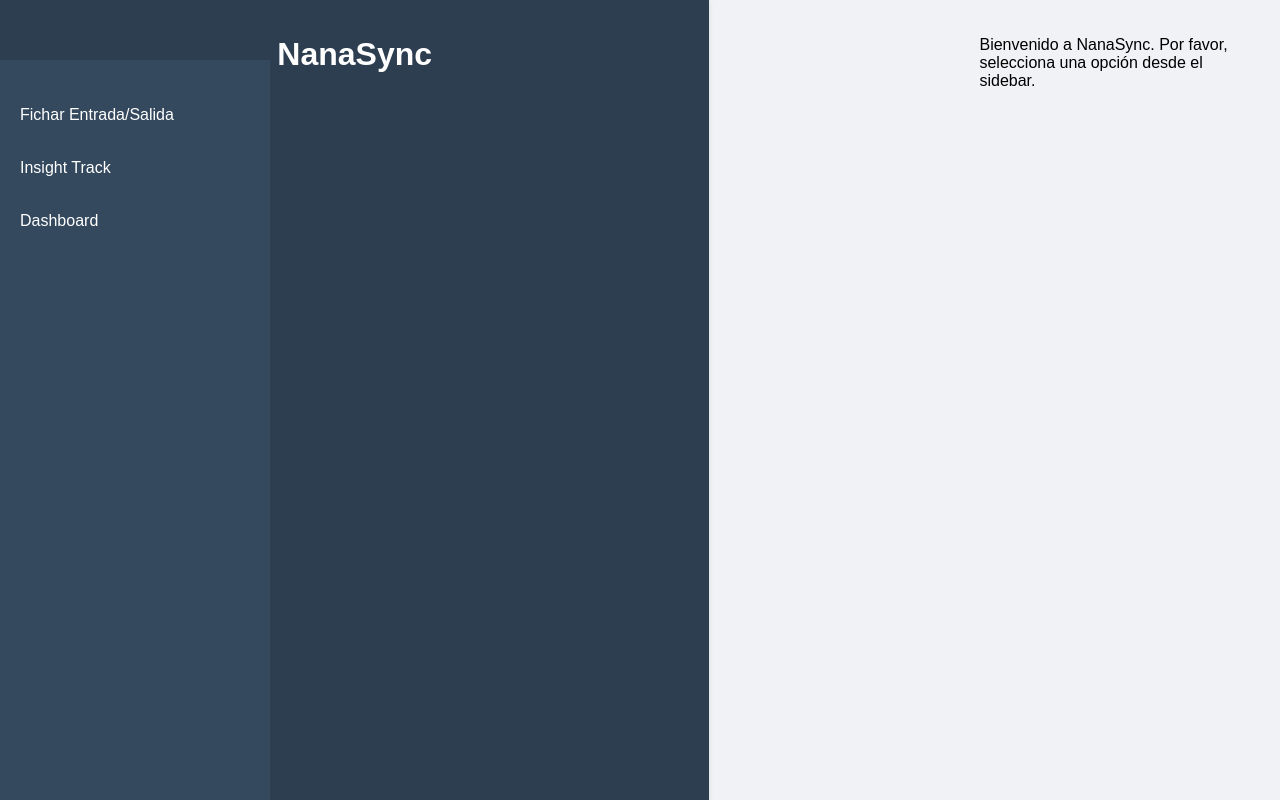
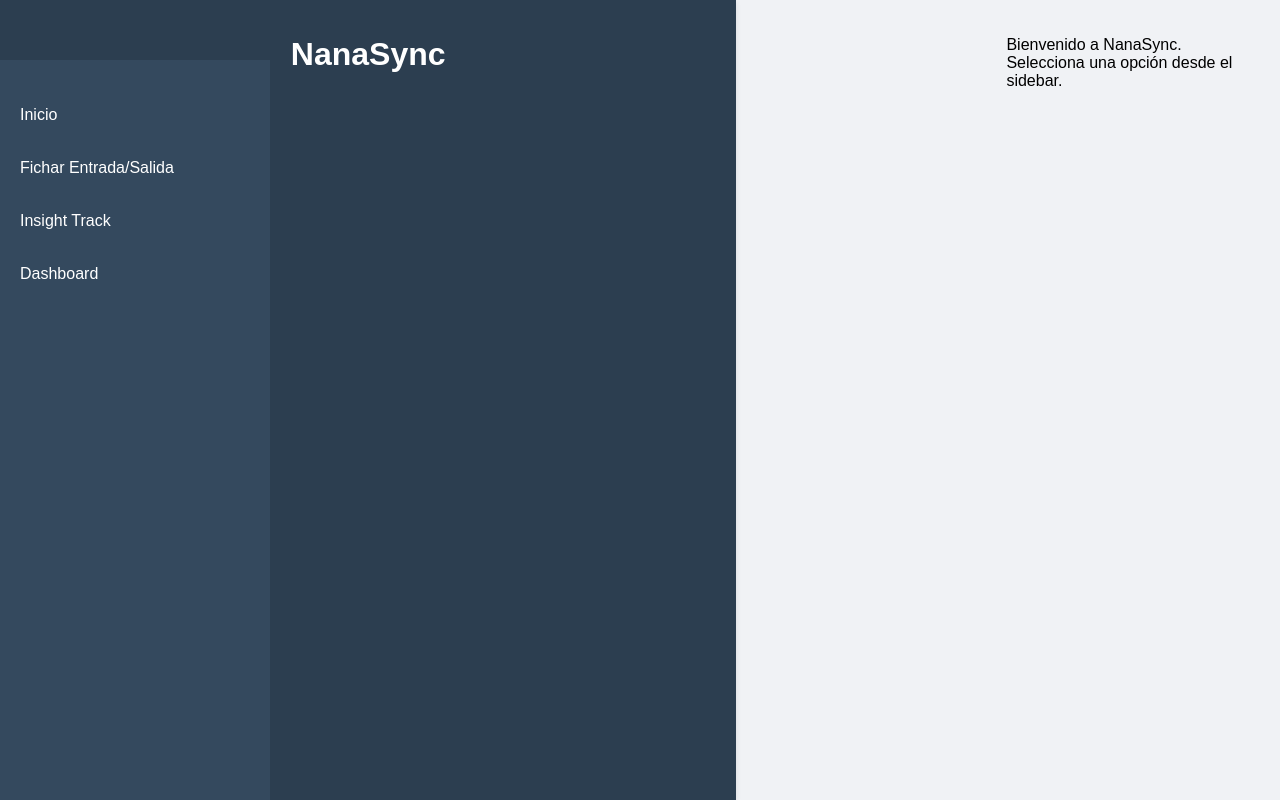
Before and after one commit to StickersHUB1/NanaSync, a plain HTML site: page index.html in a window 1280 px wide. Drawn offline with Linux system fonts and the light colour scheme.

Commit message:
Update index.html

```diff
--- a/index.html
+++ b/index.html
@@ -12,13 +12,15 @@
   </header>
   <div class="sidebar">
     <ul>
-      <li><a href="fichaje.html">Fichar Entrada/Salida</a></li>
-      <li><a href="insight_track.html">Insight Track</a></li>
-      <li><a href="dashboard.html">Dashboard</a></li>
+      <li><a href="index">Inicio</a></li>
+      <li><a href="fichaje">Fichar Entrada/Salida</a></li>
+      <li><a href="insight_track">Insight Track</a></li>
+      <li><a href="dashboard">Dashboard</a></li>
     </ul>
   </div>
   <main>
-    <p>Bienvenido a NanaSync. Por favor, selecciona una opción desde el sidebar.</p>
+    <p class="welcome-message">Bienvenido a NanaSync. Selecciona una opción desde el sidebar.</p>
+    <div id="notification" class="notification"></div>
   </main>
   <script src="frontend/js/script.js"></script>
 </body>
```
